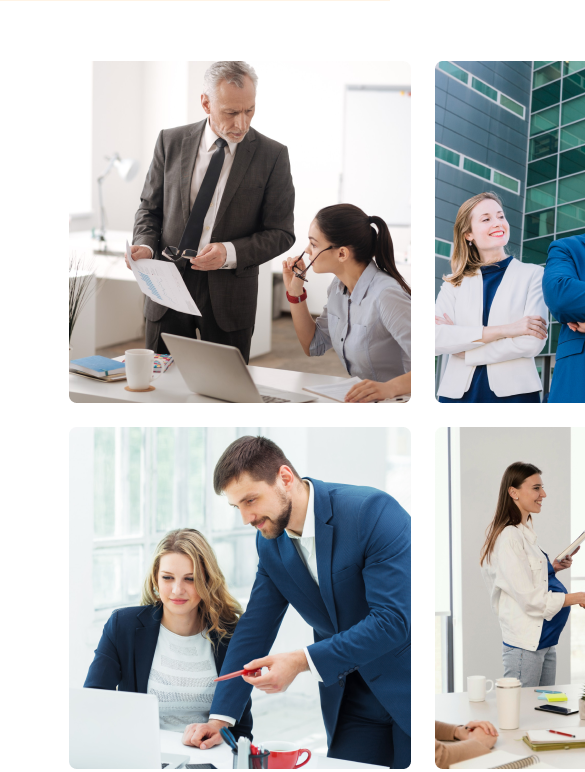
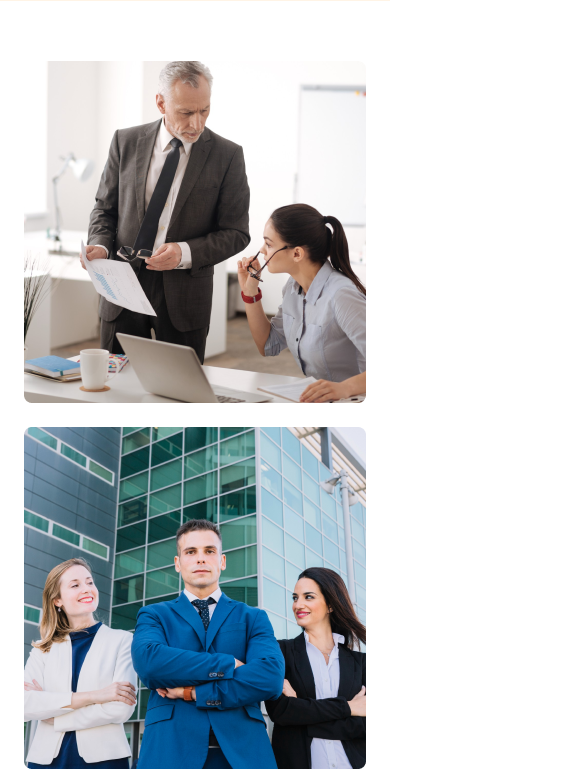
Before and after one commit to Jamesrenteri/g3-architects, a plain HTML site: page index.html in a window 390 px wide. Shown: the part 797-1569 px from the top of the page, 585 px wide, since content can reach past the window. Drawn offline with nearby package versions, Linux system fonts and the light colour scheme.

Commit message:
team section responsive complete

```diff
--- a/index.html
+++ b/index.html
@@ -59,7 +59,7 @@
         <!-- teams -->
         <div class="teams-content">
           <!--  -->
-          <h3 class="title"><span class="quick-list">Quick list</span> of Our<span class="text-features"><br>Features</span></h3>
+          <h3 class="title"><span class="quick-list">Quick list</span> of Our<span class="text-features"> Features</span></h3>
           <p class="description">There are many variations of passages of Lorem Ipsum available, but the majority have suffered alteration in some form, by injected humour, or randomised words which don't look even</p>
           <button class="btn-primary">Explore more</button>
         </div>
--- a/styles/responsive.css
+++ b/styles/responsive.css
@@ -1,6 +1,6 @@
 @media screen and (max-width: 576px) {
   nav,
-  nav ul {
+  nav ul,.teams-container {
     flex-direction: column;
   }
 
@@ -22,4 +22,16 @@
   .banner-greetings .description {
     padding: 10px;
   }
+
+  .teams-img{
+    grid-template-columns: 1fr;
+  }
+  .teams-content{
+    width: 100%;
+    text-align: center;
+
+  }
+  .teams-container{
+    padding: 0;
+  }
 }
--- a/styles/style.css
+++ b/styles/style.css
@@ -100,8 +100,12 @@ nav ul li {
   display: flex;
   gap: 76px;
   align-items: center;
-  padding: 0 30px;
+  padding: 0 20px;
   margin-bottom: 100px;
+}
+
+.teams-content{
+  width: 468px;
 }
 
 .teams-img{
@@ -113,7 +117,7 @@ nav ul li {
 .quick-list{
   color:#727272 ;
 }
-.text-features{
+.text-features {
   color: #ff900e;
 }
 
@@ -121,3 +125,5 @@ nav ul li {
   padding-top: 24px;
   padding-bottom: 32px
 }
+
+/* featured-container */
```
